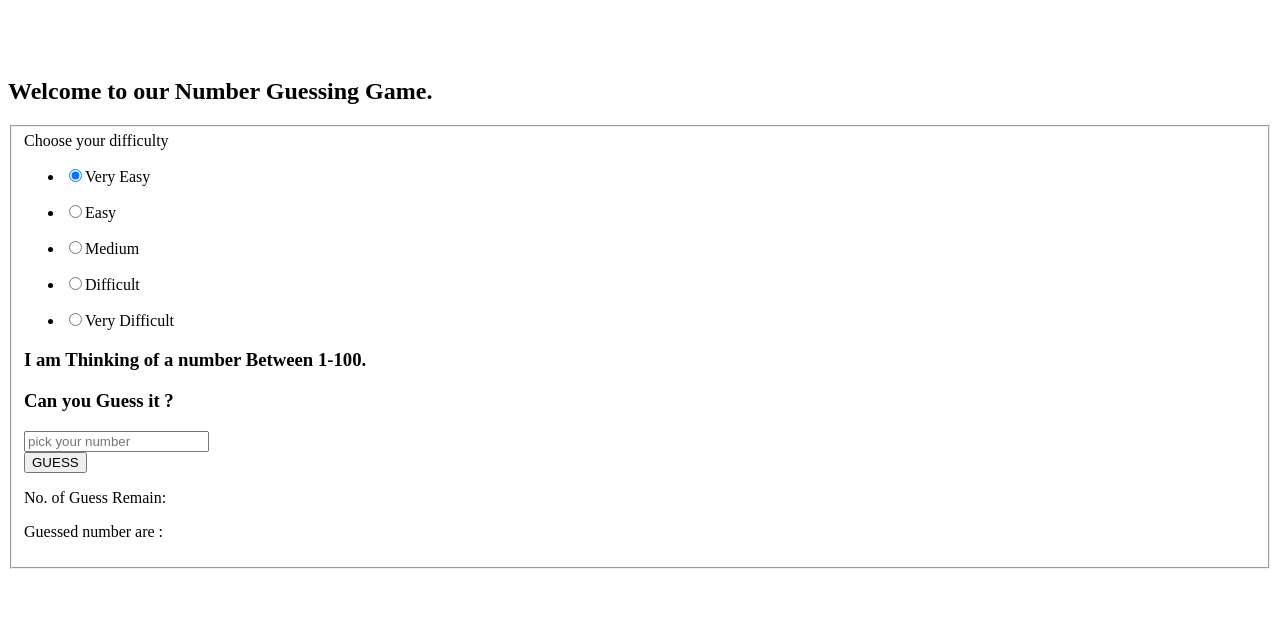
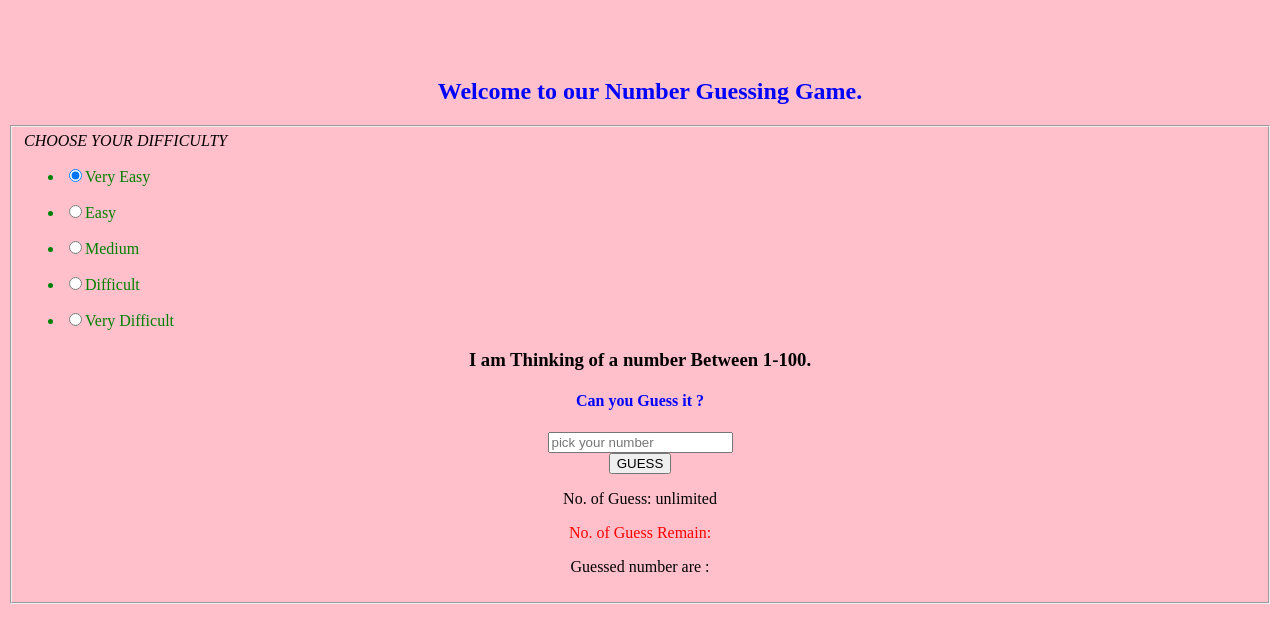
Before and after one commit to benidias/Number_Guessing_Game, a plain HTML site: page numberGuessing.html in a window 1280 px wide. Both pictures are taken after a click on the radio button 75 px from the left and 175 px from the top of the page. Drawn offline with nearby package versions, Linux system fonts and the light colour scheme.

Commit message:
adding css and fixing javascript

```diff
--- /dev/null
+++ b/assets/css/style.css
@@ -0,0 +1,32 @@
+h2 {
+    color: blue;
+    margin-left: 20px;
+    text-align: center;
+}
+
+.container {
+
+
+    text-align: center;
+}
+
+body {
+    background-color: pink;
+}
+
+.container {
+    display : none;
+}
+
+h4 {
+    color: blue;
+
+}
+
+#message2 {
+    color: red;
+}
+
+#difficulty {
+    color: green;
+}
--- a/numberGuessing.js
+++ b/assets/js/numberGuessing.js
@@ -18,6 +18,8 @@ var guesses_num = [];
 $(document).ready(function(){
     $('input[type=radio]').click(function(){
 
+
+
         getAnswer()
         restartGame()
 
@@ -27,6 +29,31 @@ $(document).ready(function(){
 
 
 
+    })
+
+    $('input[name=difficultyType]').click(function(){
+
+        $(".container").show()
+        var guess_easy = "unlimited";
+        if ($(this).attr("value") == "very_easy"){
+            msg1.textContent = "No. of Guess: " + guess_easy;
+        }
+
+        if ($(this).attr("value") == "easy"){
+            msg1.textContent = "No. of Guess: " + noOfGuessesEasy;
+        }
+
+        if ($(this).attr("value") == "medium"){
+            msg1.textContent = "No. of Guess: " + noOfGuessesMedium;
+        }
+
+        if ($(this).attr("value") == "difficult"){
+            msg1.textContent = "No. of Guess: " + noOfGuessesDifficult;
+        }
+
+        if ($(this).attr("value") == "very_difficult"){
+            msg1.textContent = "No. of Guess: " + noOfGuessesVeryDifficult;
+        }
     })
 })
 
@@ -85,6 +112,7 @@ function getAnswer(){
 
 
 
+        noOfGuessesEasy -= 1;
         if(noOfGuessesEasy<=0){
             alert("Game over. the number was " + result)
         }
@@ -132,7 +160,7 @@ function numberOfTries(){
      if(user_guess < getAnswer()){
 
      msg1.textContent = "Your Guess is Too low"
-     msg2.textContent = "";
+     msg2.textContent = "No. Of Guess Remain: ";
      msg3.textContent = "Guessed Number Are: " +
      guesses_num;
 
@@ -140,7 +168,7 @@ function numberOfTries(){
      else if(user_guess > getAnswer()){
 
        msg1.textContent = "Your Guess is Too High"
-       msg2.textContent = "";
+       msg2.textContent = "No. Of Guess Remain: ";
        msg3.textContent = "Guessed Number Are: " +
        guesses_num;
      }
@@ -148,6 +176,8 @@ function numberOfTries(){
        msg1.textContent = "Congratulations! You won !!"
        msg2.textContent = "the Number was " + getAnswer()
        msg3.textContent = " ";
+       Message();
+       reloadThePage()
        restartGame()
      }
 
@@ -155,3 +185,11 @@ function numberOfTries(){
 
 
 }
+
+function Message(){
+    alert("Congratulations you won");
+
+}
+function reloadThePage(){
+    window.location.reload(false);
+}
--- a/numberGuessing.html
+++ b/numberGuessing.html
@@ -5,14 +5,14 @@
         <meta http-equiv="X-UA-Compatible" content="IE=edge">
         <meta name="viewport" content="width=device-width, initial-scale=1.0">
         <title>NumberGuessingGame</title>
-        <link rel="stylesheet" href="numberGuessing.js">
+        <link rel="stylesheet" href="assets/css/style.css" type="text/css">
         <link rel="preconnect" href="https://fonts.gstatic.com">
         <link href="https://fonts.googleapis.com/css2?family=Poppins:wght@400;600&display=swap" rel="stylesheet">
     </head>
     <body>
         <div id="wrapper">
             <section>
-                <div class="container" style="padding-top: 50px;">
+                <div class="col-md-4" style="padding-top: 50px;">
                     <div class="heading-title heading-dotted text-center">
                         <h2>Welcome to our Number Guessing Game.</h2>
                     </div>
@@ -24,7 +24,7 @@
                                 <form class="validate" method="post" enctype="multipart/form-data"  data-toastr-position="top-right">
                                     <fieldset>
                                         <div class="col-md-4">
-                                            <label>Choose your difficulty</label>
+                                            <label><span><em>CHOOSE YOUR DIFFICULTY</em></span></label>
                                             <div class="fancy-form">
                                                 <ul id="difficulty">
                                                     <li>
@@ -54,14 +54,14 @@
 
                                             </div>
                                         </div>
-                                        <div class="container">
+                                        <div class="container ">
                                             <h3>I am Thinking of a number Between 1-100.</h3>
-                                            <h3>Can you Guess it ?</h3>
+                                            <h4>Can you Guess it ?</h4>
                                               <input type="number" placeholder="pick your number" id="guess"><br>
                                               <button class="btn btn-danger"  onclick="numberOfTries()" type="button"  id="my_btn">GUESS</button>
-                                              <p id="message1">No. of Guess Remain: </p>
-                                              <p id="message2">Guessed number are : </p>
-                                              <p id="message3"></p>
+                                              <p id="message1">No. of Guess: </p>
+                                              <p id="message2">No. of Guess Remain: </p>
+                                              <p id="message3">Guessed number are :</p>
                                           </div>
                                     </fieldset>
                                 </form>
@@ -76,7 +76,7 @@
            integrity="sha256-/xUj+3OJU5yExlq6GSYGSHk7tPXikynS7ogEvDej/m4="
            crossorigin="anonymous">
            </script>
-           <script src="numberGuessing.js"></script>
+           <script src="assets/js/numberGuessing.js"></script>
         </div>
     </body>
 
```
Also changed, not shown: images/math.jpeg (added), 2 other files.
